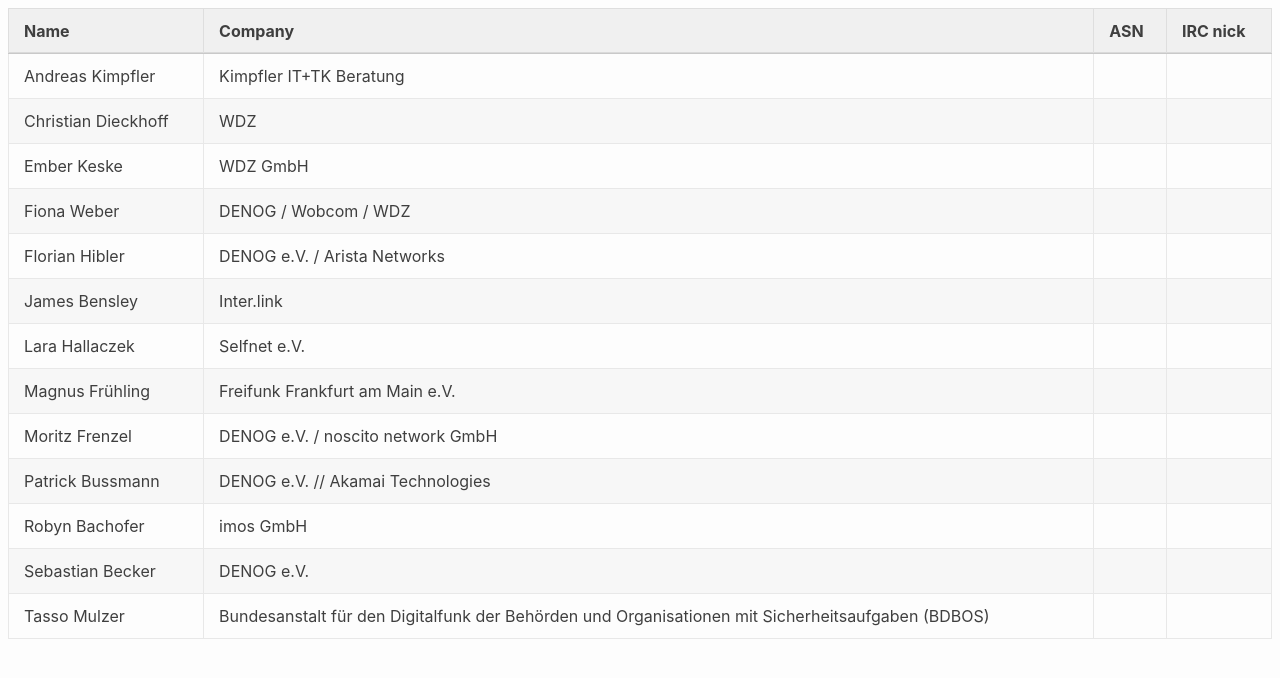
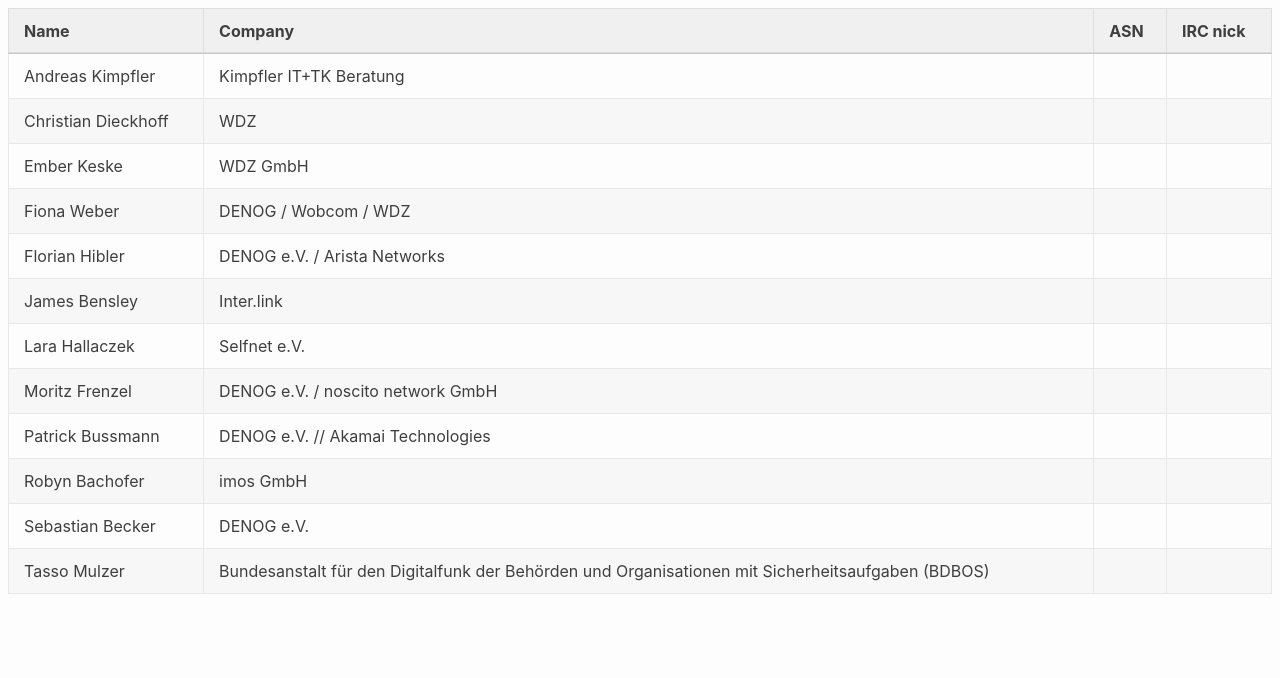
Before and after one commit to denog/pretix-attendeelist, a Jekyll site: the page built from member2024/index.markdown, in a window 1280 px wide. Shown: the top 678 px of the page. Built offline with Jekyll 4.4.1, drawn with Linux system fonts in a browser that asks for light colours.

Commit message:
Latest data: Wed Apr  3 21:27:58 UTC 2024

```diff
--- a/_data/attendees_member2024.json
+++ b/_data/attendees_member2024.json
@@ -42,12 +42,6 @@
     "asn": null
   },
   {
-    "name": "Magnus Frühling",
-    "company": "Freifunk Frankfurt am Main e.V.",
-    "irc": null,
-    "asn": null
-  },
-  {
     "name": "Moritz Frenzel",
     "company": "DENOG e.V. / noscito network GmbH",
     "irc": null,
```
